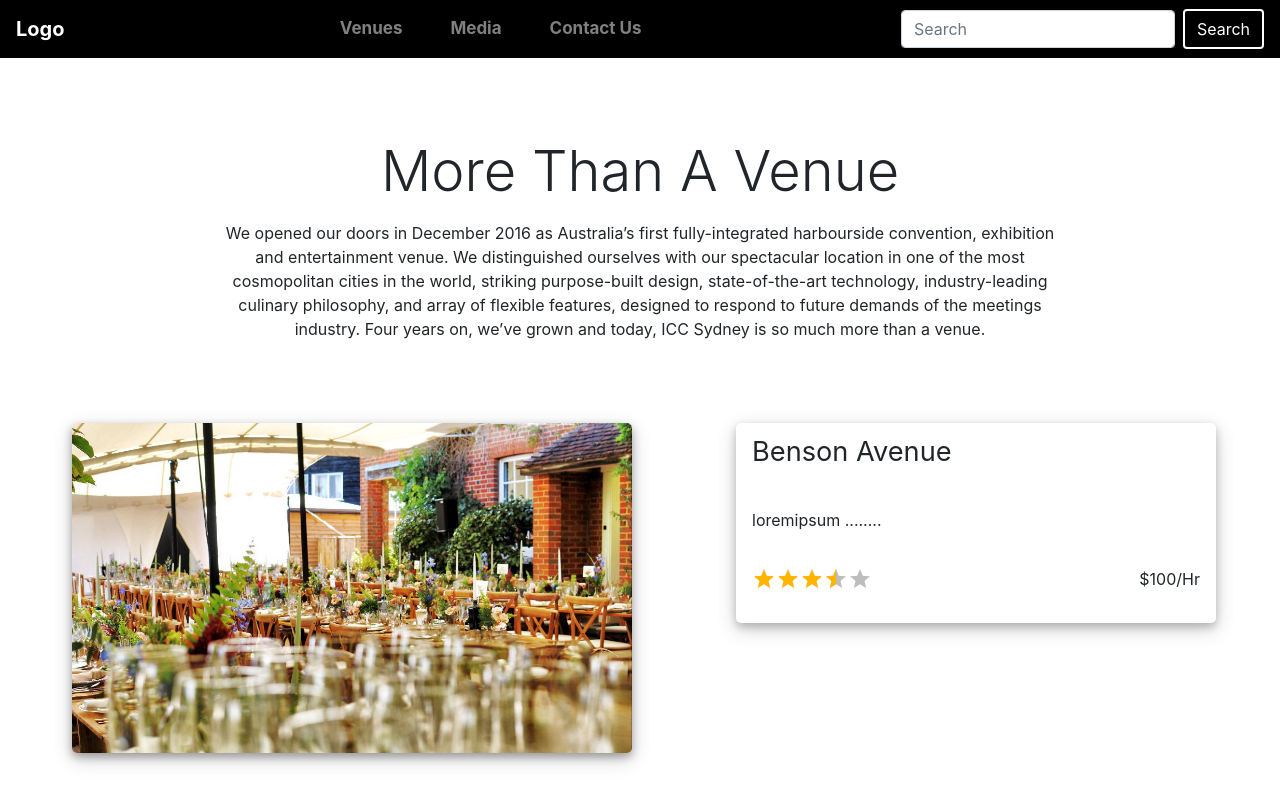
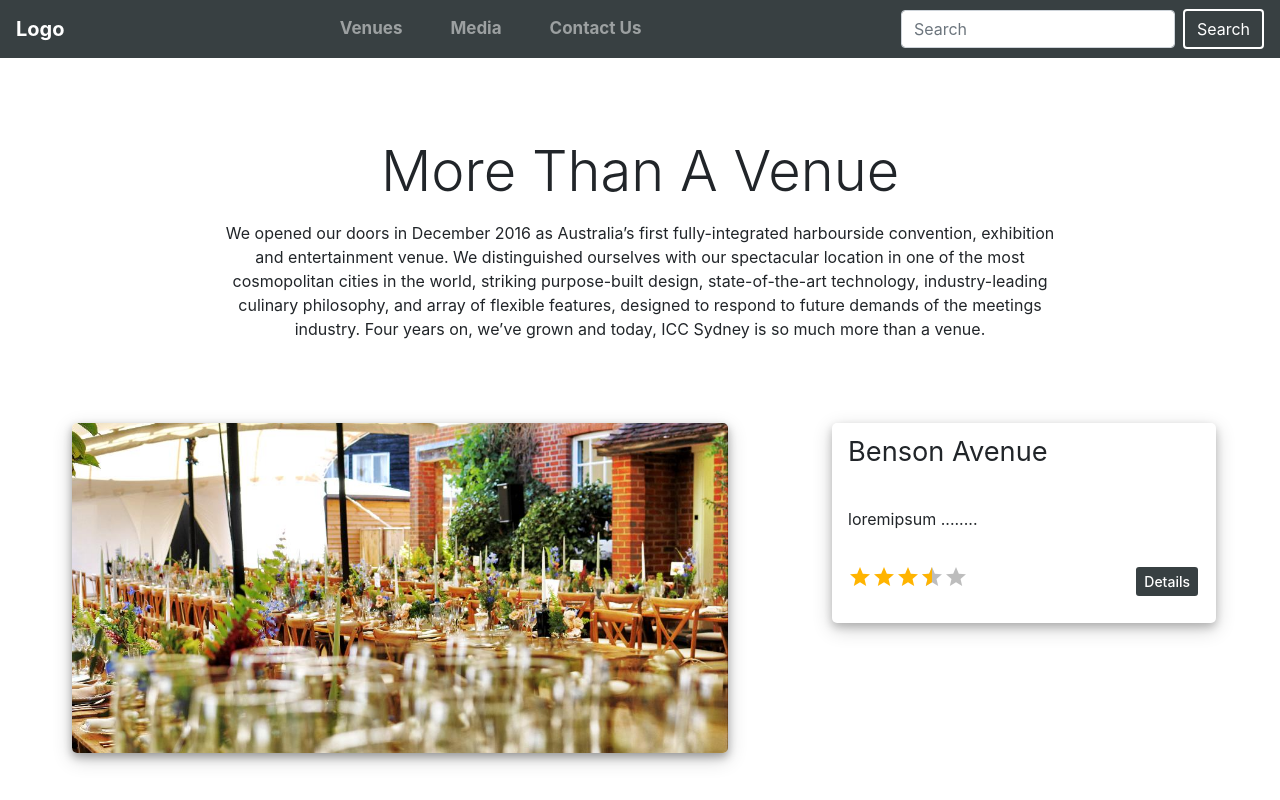
Before and after one commit to swish933/eventscentre-management-system, a React (Create React App) app: page /venues in a window 1280 px wide. Shown: the top 800 px of the page. Built offline with nearby package versions, Linux system fonts and the light colour scheme.

Commit message:
modal && Nav css

```diff
--- /dev/null
+++ b/src/components/Modal.css
@@ -0,0 +1,44 @@
+.modal {
+	position: fixed;
+	top: 0;
+	left: 0;
+	width: 100%;
+	height: 100%;
+	background: rgba(0, 0, 0, 0.6);
+	margin: 0;
+}
+
+.modal-main {
+	position: fixed;
+	background: white;
+	width: 70%;
+	height: auto;
+	top: 25%;
+	left: 50%;
+	transform: translate(-50%, -50%);
+}
+
+.modal-main p {
+	font-size: 18px;
+	padding: 2px 11px;
+	color: white;
+	background-color: rgb(56, 64, 66) !important;
+	margin: 5px;
+}
+
+.display--none {
+	display: none;
+}
+
+.display--block {
+	display: block;
+}
+
+/* @media screen and (min-width: 576px) {
+	.modal-dialog {
+		width: 100%;
+		top: 0%;
+		left: 0%;
+		transform: translate(0, 0);
+	}
+} */
--- /dev/null
+++ b/src/components/Modal.js
@@ -0,0 +1,18 @@
+import React from 'react';
+import './Modal.css';
+
+const Modal = ({ children, show, handleClose }) => {
+	const visibility = show ? 'modal display--block' : 'modal display--none';
+	return (
+		<div className={visibility}>
+			<section className='modal-main'>
+				<p className=' btn' onClick={handleClose}>
+					&times;
+				</p>
+				{children}
+			</section>
+		</div>
+	);
+};
+
+export default Modal;
--- a/src/components/Nav.css
+++ b/src/components/Nav.css
@@ -1,5 +1,5 @@
 .bg-nav {
-	background-color: black;
+	background-color: rgb(56, 64, 66);
 	font-weight: bold;
 }
 .text-link {
--- a/src/components/Venue.css
+++ b/src/components/Venue.css
@@ -1,6 +1,13 @@
 .venue {
 	margin-top: 50px;
 	margin-bottom: 90px;
+}
+
+.venue__details .btn {
+	color: white;
+	background-color: rgb(56, 64, 66);
+	border-radius: 5px;
+	font-weight: 500;
 }
 
 .venue hr {
--- a/src/components/Venue.js
+++ b/src/components/Venue.js
@@ -1,15 +1,27 @@
 import React from 'react';
 import './Venue.css';
 import { Rating } from '@material-ui/lab';
+import Modal from './Modal';
 
-const Venue = ({ imageUrl, description, rating, price, name }) => {
+const Venue = (props) => {
+	const { imageUrl, description, rating, name } = props;
+	const [show, setShow] = React.useState(false);
+
+	const hideModal = () => {
+		setShow(false);
+	};
+
+	const showModal = () => {
+		setShow(true);
+	};
+
 	return (
 		<div className='venue row mx-3'>
-			<div className='venue__image px-2 px-4-lg col-md-6 '>
+			<div className='venue__image px-2 px-4-lg col-md-7 '>
 				<img src={imageUrl} alt={name} />
 			</div>
 			<div className='col-md-1'></div>
-			<div className='venue__details px-3 d-flex flex-column justify-content-around col-md-5'>
+			<div className='venue__details px-3 d-flex flex-column justify-content-around col-md-4'>
 				<p className='text-capitalize'>{name}</p>
 				<p>{description}</p>
 				<div className='d-flex justify-content-between'>
@@ -22,9 +34,15 @@ const Venue = ({ imageUrl, description, rating, price, name }) => {
 							readOnly
 						/>
 					</p>
-					<p>${price}/Hr</p>
+					<p onClick={showModal} className='btn btn-sm btn-color'>
+						Details
+					</p>
 				</div>
 			</div>
+			<Modal show={show} handleClose={hideModal}>
+				<h3>{name}</h3>
+				<h5>{description}</h5>
+			</Modal>
 			<hr className='w-100 my-5 mx-lg-5' />
 		</div>
 	);
--- a/src/components/Venues.js
+++ b/src/components/Venues.js
@@ -21,6 +21,7 @@ const Venues = () => {
 			</div>
 
 			{venueData.map(({ imageUrl, description, price, rating, name }) => (
+				<div>
 					<Venue
 						imageUrl={imageUrl}
 						description={description}
@@ -28,6 +29,7 @@ const Venues = () => {
 						rating={rating}
 						name={name}
 					/>
+				</div>
 			))}
 		</div>
 	);
```
Lines whose indentation alone changed are shown as unchanged.
